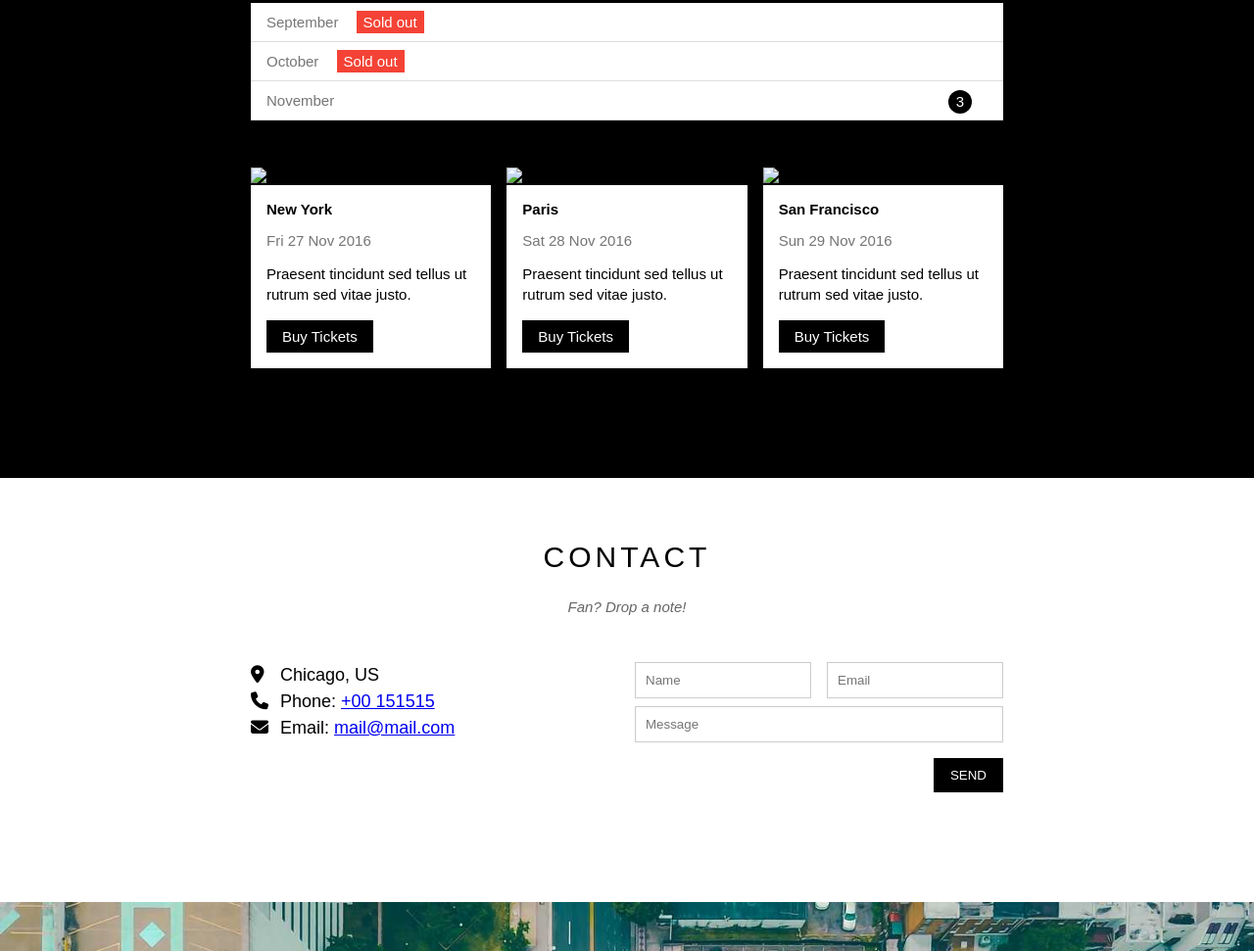
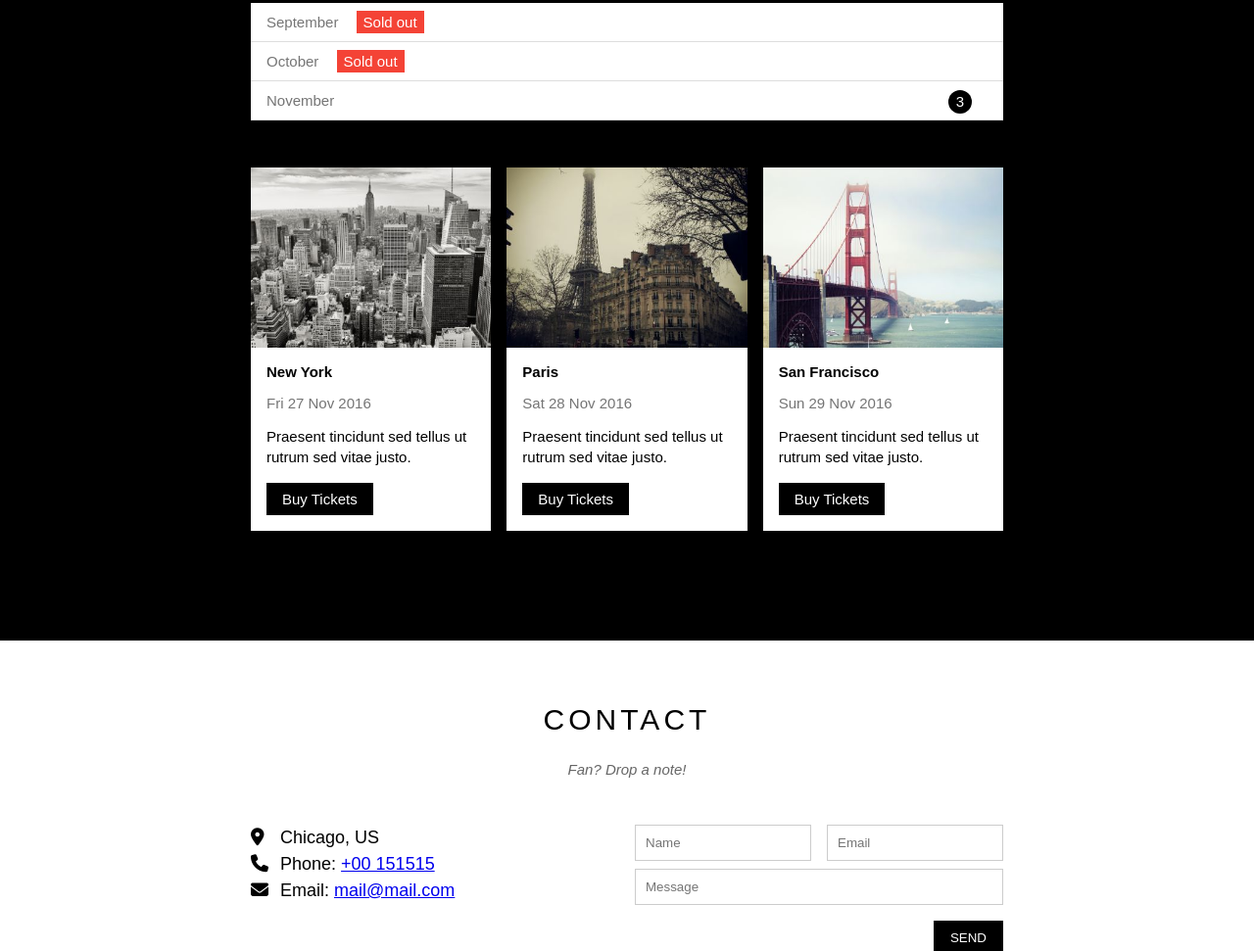
Before and after one commit to phuocphuhuu18/f8TheBand, a plain HTML site: page index.html in a window 1280 px wide. Shown: the part 1525-2496 px from the top of the page at 98% size. Drawn offline with Linux system fonts and the light colour scheme; the site is published under a folder, as on GitHub Pages, so addresses that start at the root find nothing.

Commit message:
update submit-form hover

```diff
--- a/assets/css/style.css
+++ b/assets/css/style.css
@@ -374,6 +374,10 @@ html {
     float: right;
 }
 
+.contact-form .submit-form:hover {
+    opacity: .6;
+}
+
 /* MAP SECTION */
 .map-section img {
     width: 100%;
--- a/index.html
+++ b/index.html
@@ -99,7 +99,7 @@
                 <!-- Place -->
                 <div class="row places-list">
                     <div class="col s-col-full mt-16 col-third">
-                        <img src="/assets/img/NY.jpg" alt="New York" class="places-img">
+                        <img src="./assets/img/NY.jpg" alt="New York" class="places-img">
 
                         <div class="places-content">
                             <h3 class="places-heading">New York</h3>
@@ -110,7 +110,7 @@
                     </div>
 
                     <div class="col s-col-full mt-16 col-third">
-                        <img src="/assets/img/Paris.jpg" alt="Paris" class="places-img">
+                        <img src="./assets/img/Paris.jpg" alt="Paris" class="places-img">
 
                         <div class="places-content">
                             <h3 class="places-heading">Paris</h3>
@@ -121,7 +121,7 @@
                     </div>
 
                     <div class="col s-col-full mt-16 col-third">
-                        <img src="/assets/img/Sanfrancisco.jpg" alt="San Francisco" class="places-img">
+                        <img src="./assets/img/Sanfrancisco.jpg" alt="San Francisco" class="places-img">
 
                         <div class="places-content">
                             <h3 class="places-heading">San Francisco</h3>
```
